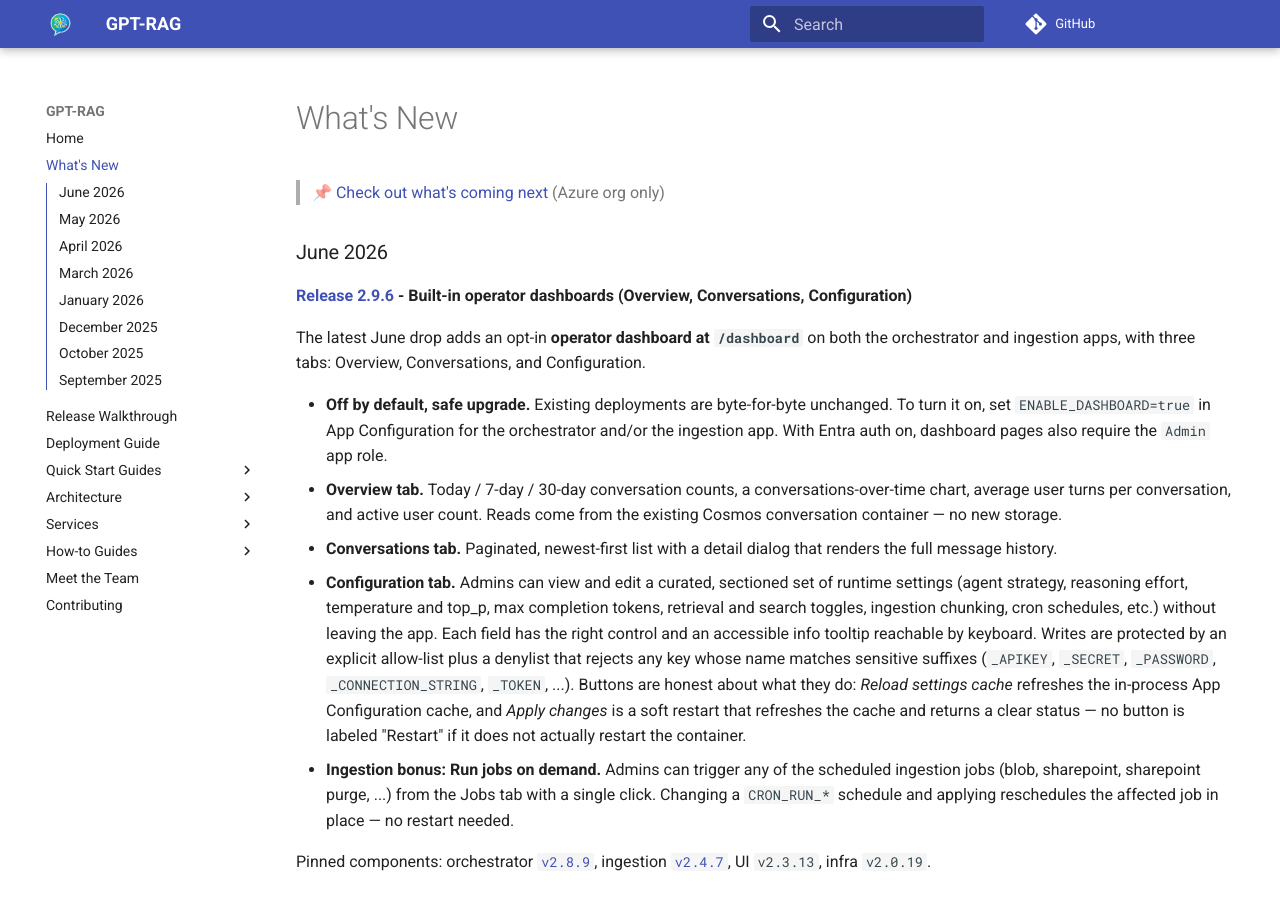
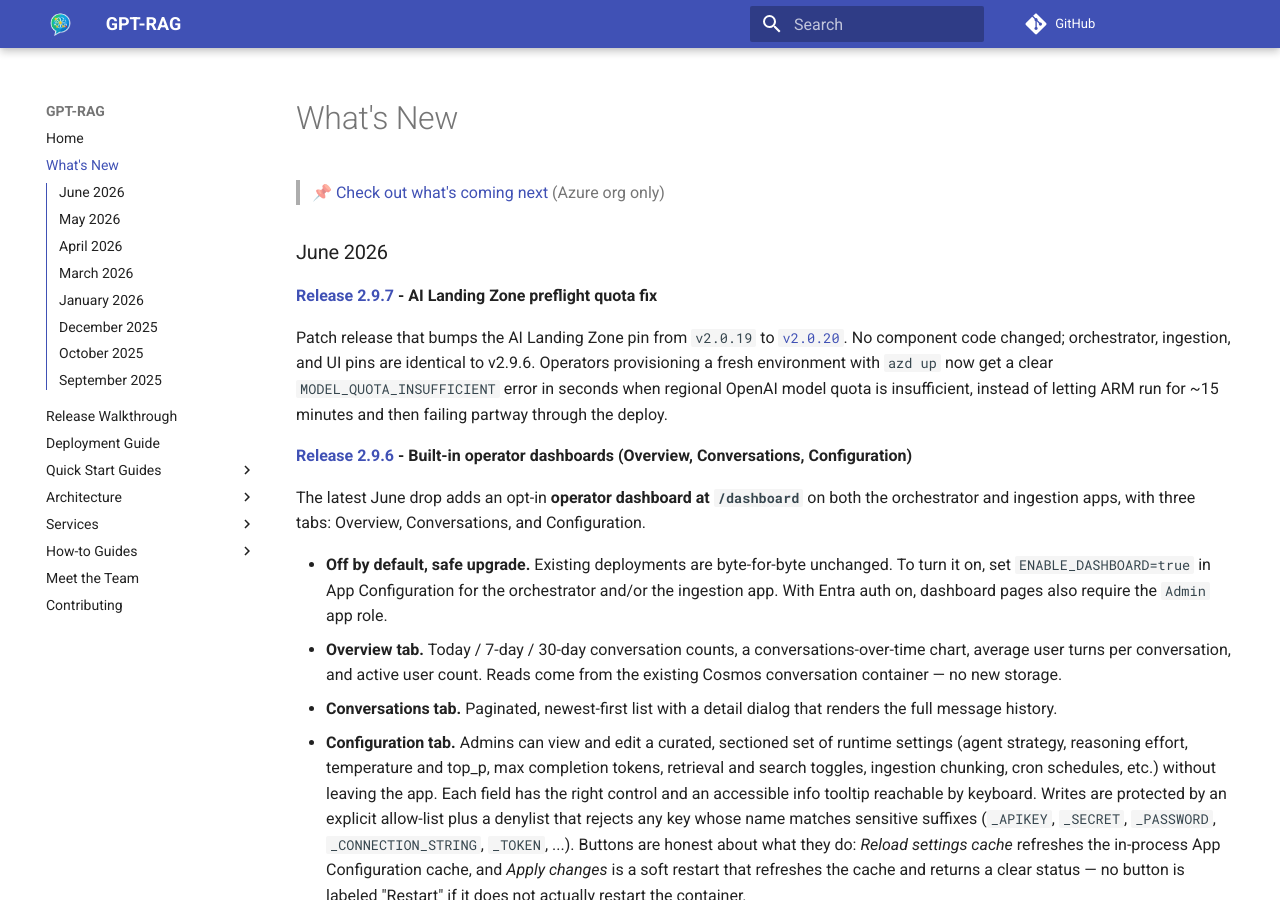
Before and after one commit to Azure/GPT-RAG, an MkDocs documentation site: the page built from docs/whatisnew.md, in a window 1280 px wide and 900 px high. Built offline with MkDocs 1.6.1 and Material for MkDocs 9.7.7, drawn with Linux system fonts in a browser that asks for light colours; comment, search, counter and statistics services are not loaded.

Commit message:
docs(whatisnew): add v2.9.7 (AI Landing Zone preflight quota fix)
Co-authored-by: Copilot <223556219+Copilot@users.noreply.github.com>

```diff
--- a/docs/whatisnew.md
+++ b/docs/whatisnew.md
@@ -1,6 +1,9 @@
 > 📌 [Check out what's coming next](https://github.com/orgs/Azure/projects/536/views/6)  (Azure org only)
 
 ### June 2026
+**[Release 2.9.7](https://github.com/Azure/GPT-RAG/tree/v2.9.7) - AI Landing Zone preflight quota fix**
+
+Patch release that bumps the AI Landing Zone pin from `v2.0.19` to [`v2.0.20`](https://github.com/Azure/bicep-ptn-aiml-landing-zone/releases/tag/v2.0.20). No component code changed; orchestrator, ingestion, and UI pins are identical to v2.9.6. Operators provisioning a fresh environment with `azd up` now get a clear `MODEL_QUOTA_INSUFFICIENT` error in seconds when regional OpenAI model quota is insufficient, instead of letting ARM run for ~15 minutes and then failing partway through the deploy.
 
 **[Release 2.9.6](https://github.com/Azure/GPT-RAG/tree/v2.9.6) - Built-in operator dashboards (Overview, Conversations, Configuration)**
 
```
